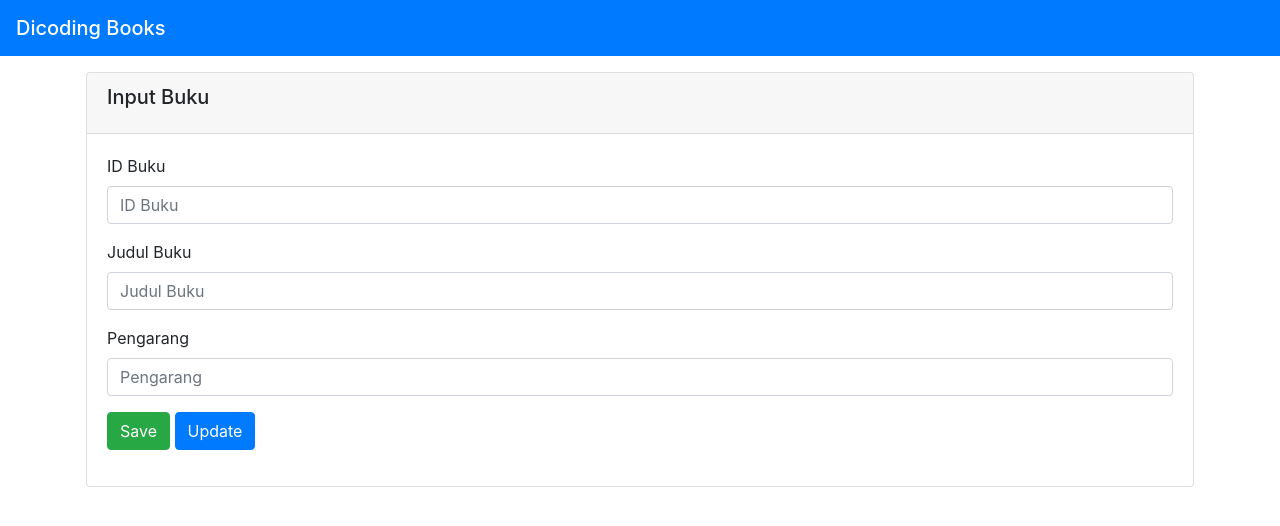
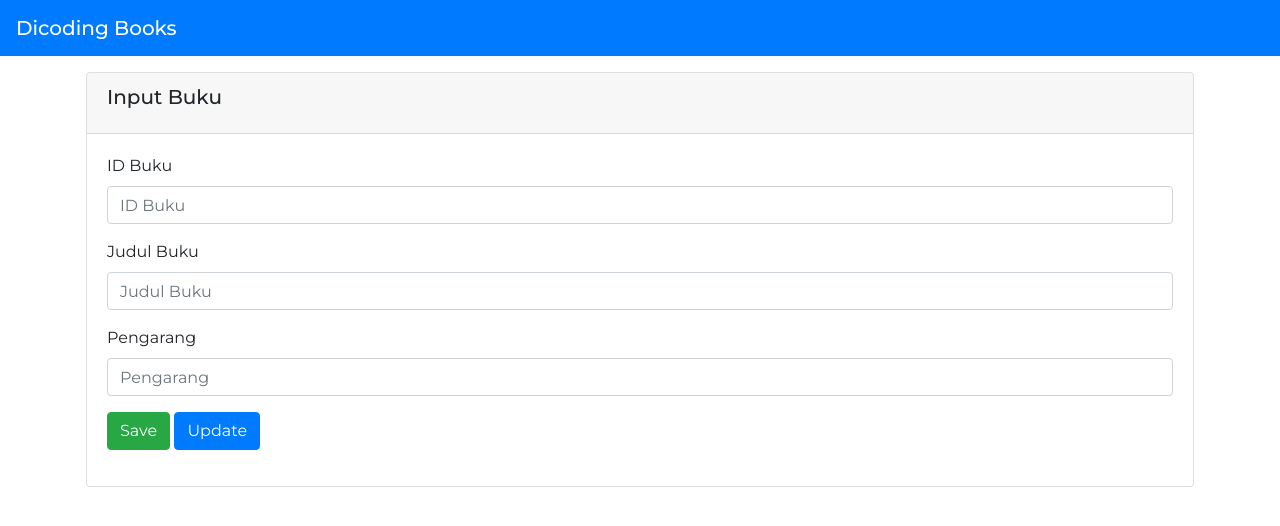
Before and after one commit to falihnurandino/dicoding-books, a website built with webpack: page src/index.html in a window 1280 px wide. Built offline with nearby package versions, Linux system fonts and the light colour scheme; no server answers.

Commit message:
change font

```diff
--- a/src/styles/main.css
+++ b/src/styles/main.css
@@ -1,6 +1,12 @@
+@import url('https://fonts.googleapis.com/css2?family=Montserrat:wght@300;400;500;600;700&display=swap');
+
+body {
+  font-family: 'Montserrat', sans-serif;
+}
+
 .container {
-    padding: 16px;
+  padding: 16px;
 }
 .full-width {
-    width: 100%;
+  width: 100%;
 }
```
